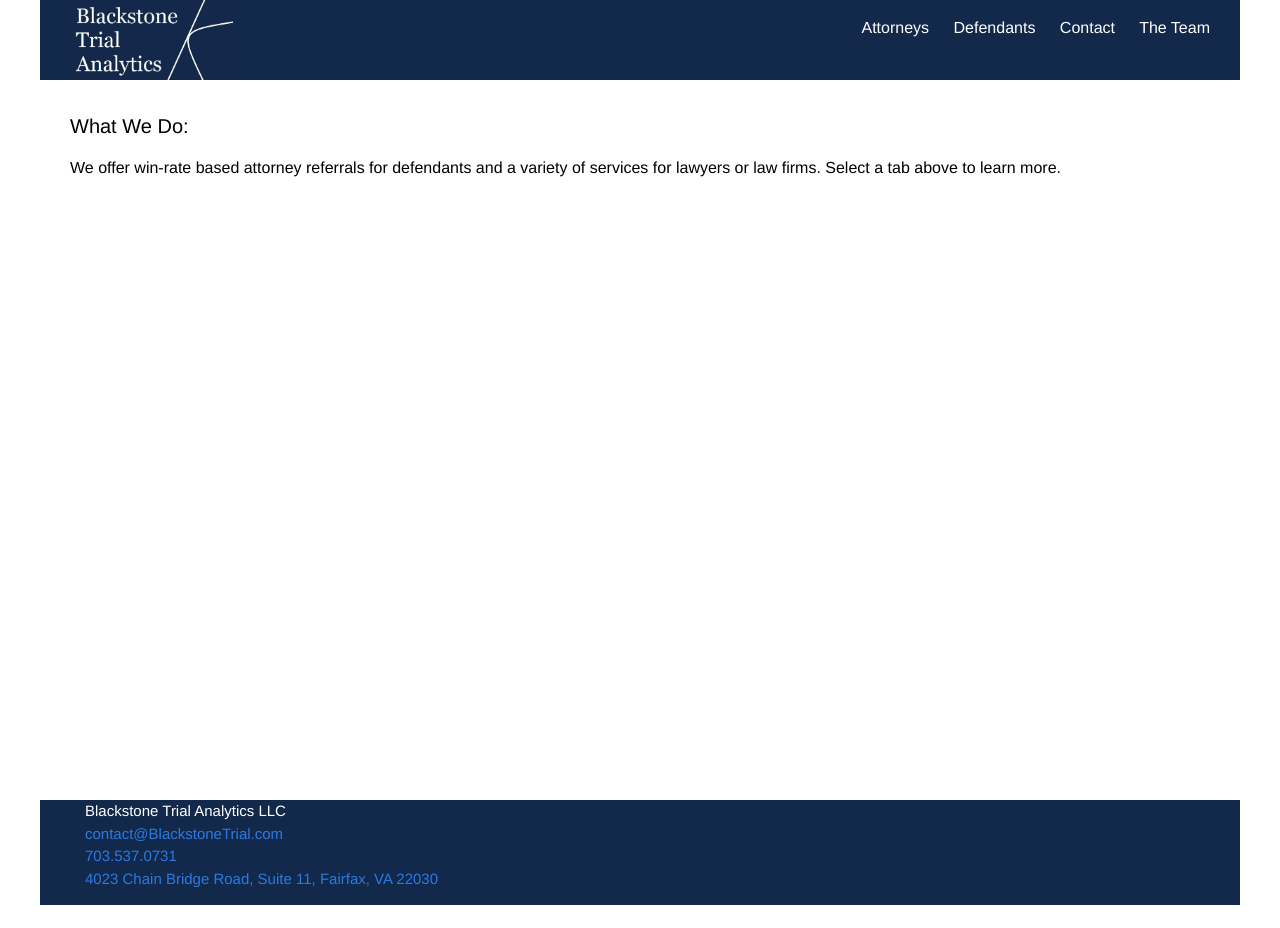
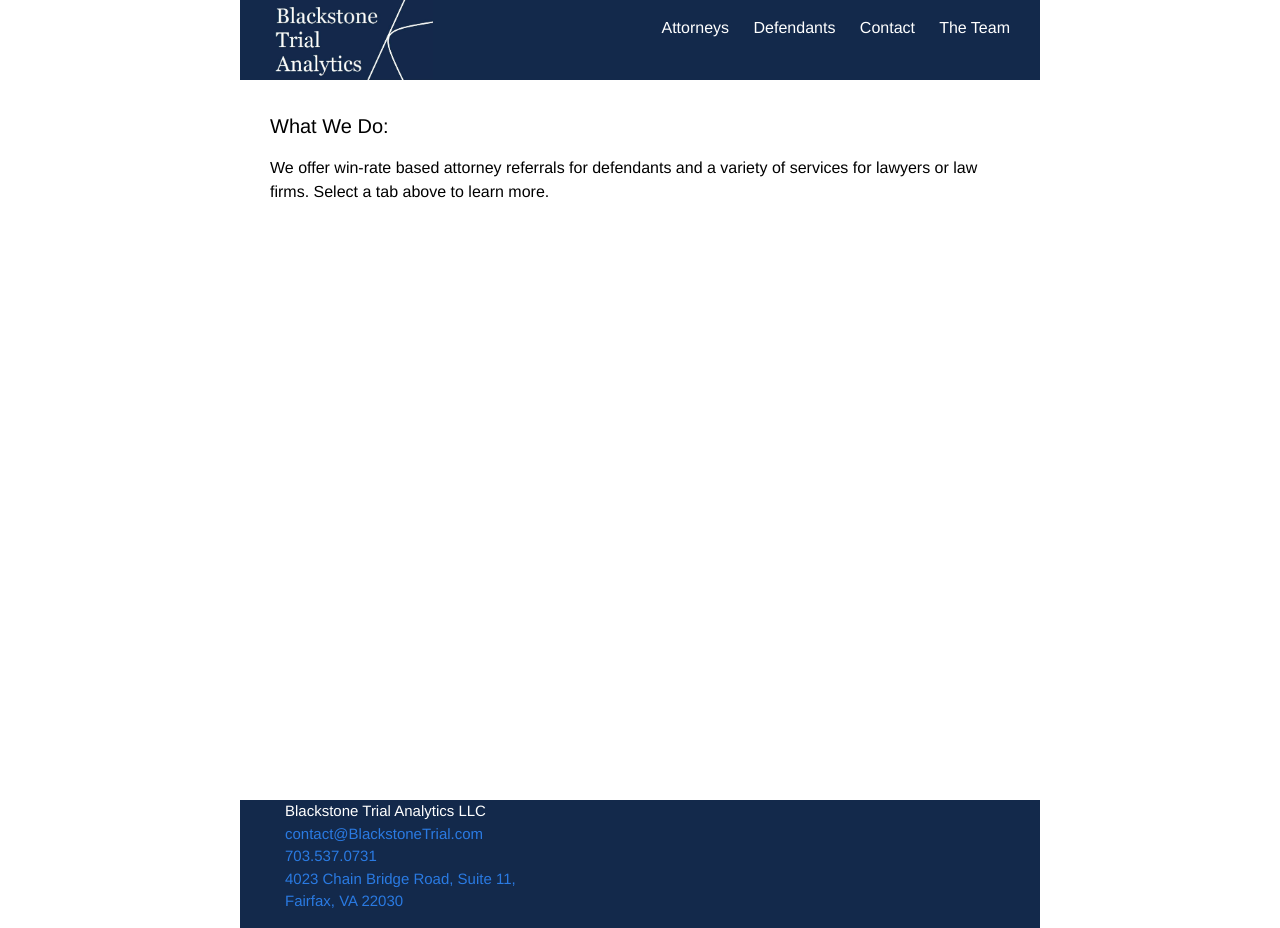
Before and after one commit to BlackstoneTrialAnalytics/BlackstoneTrialAnalytics.github.io, a Jekyll site: the page built from index.html, in a window 1280 px wide. Built offline with Jekyll 4.4.1, drawn with Linux system fonts in a browser that asks for light colours; before the commit the page ends 905 px from its top, so only the background shows below that.

Commit message:
Update main.scss

```diff
--- a/css/main.scss
+++ b/css/main.scss
@@ -21,10 +21,10 @@
 $brand-color:      #2a7ae2;
 
 // Width of the content area
-$content-width:    1200px;
+$content-width:    800px;
 
 $on-palm:          600px;
-$on-laptop:        1000px;
+$on-laptop:        800px;
 
 
 
```
